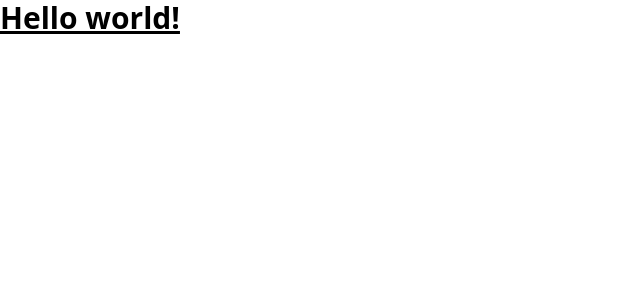
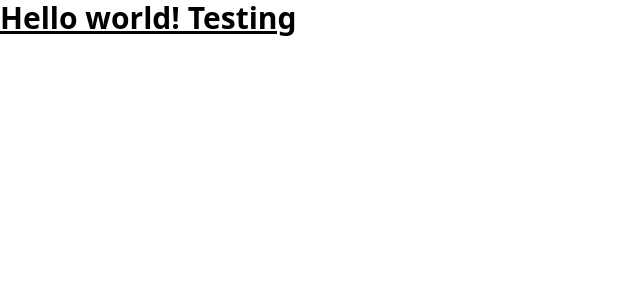
Before and after one commit to shashank1623/Payo_Template, a Next.js app in the folder apps/user-app/: page / in a window 1280 px wide. Shown: the top 300 px of the page, without its empty margins (0-640 px from the left). Built offline with nearby package versions, Linux system fonts and the light colour scheme.

Commit message:
Testing Configuration

```diff
--- a/apps/user-app/app/page.tsx
+++ b/apps/user-app/app/page.tsx
@@ -2,7 +2,7 @@
 export default function Home() {
   return (
     <h1 className="text-3xl font-bold underline">
-    Hello world!
+    Hello world! Testing
   </h1>
   );
 }
```
